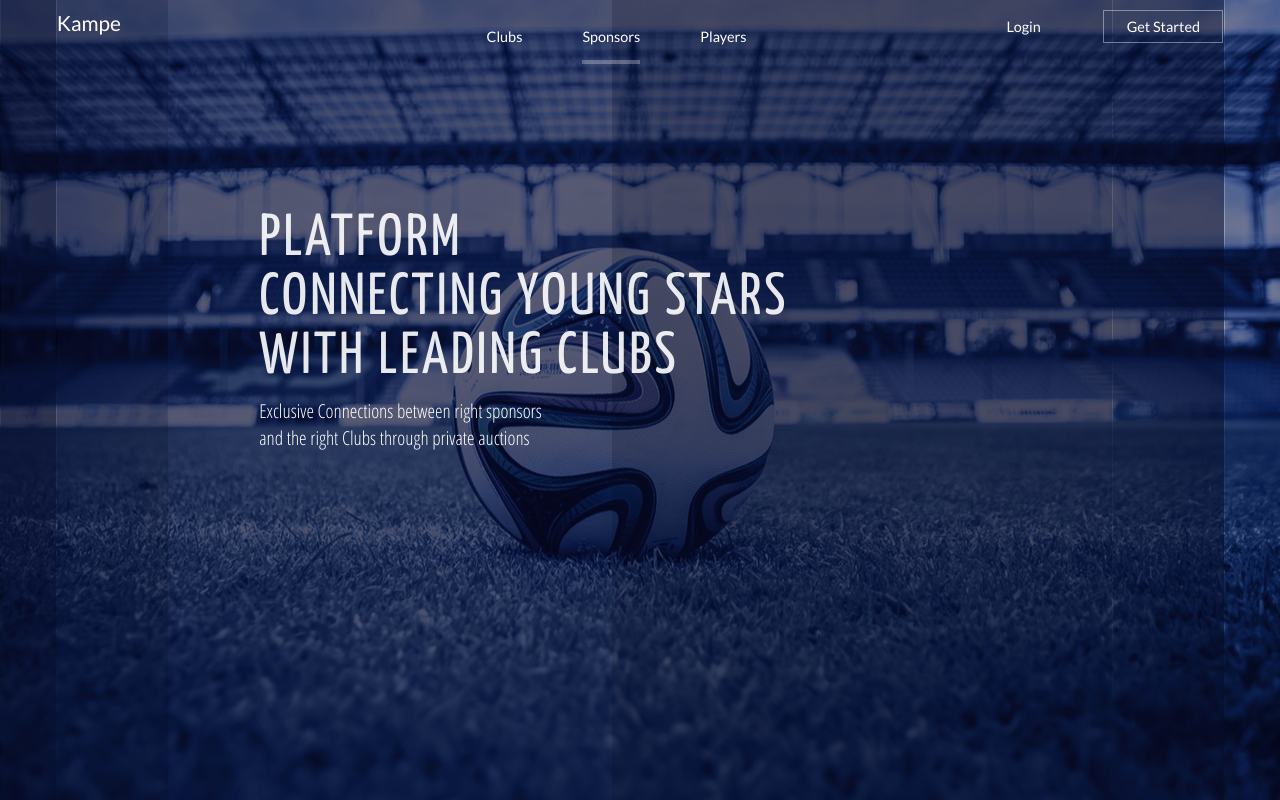
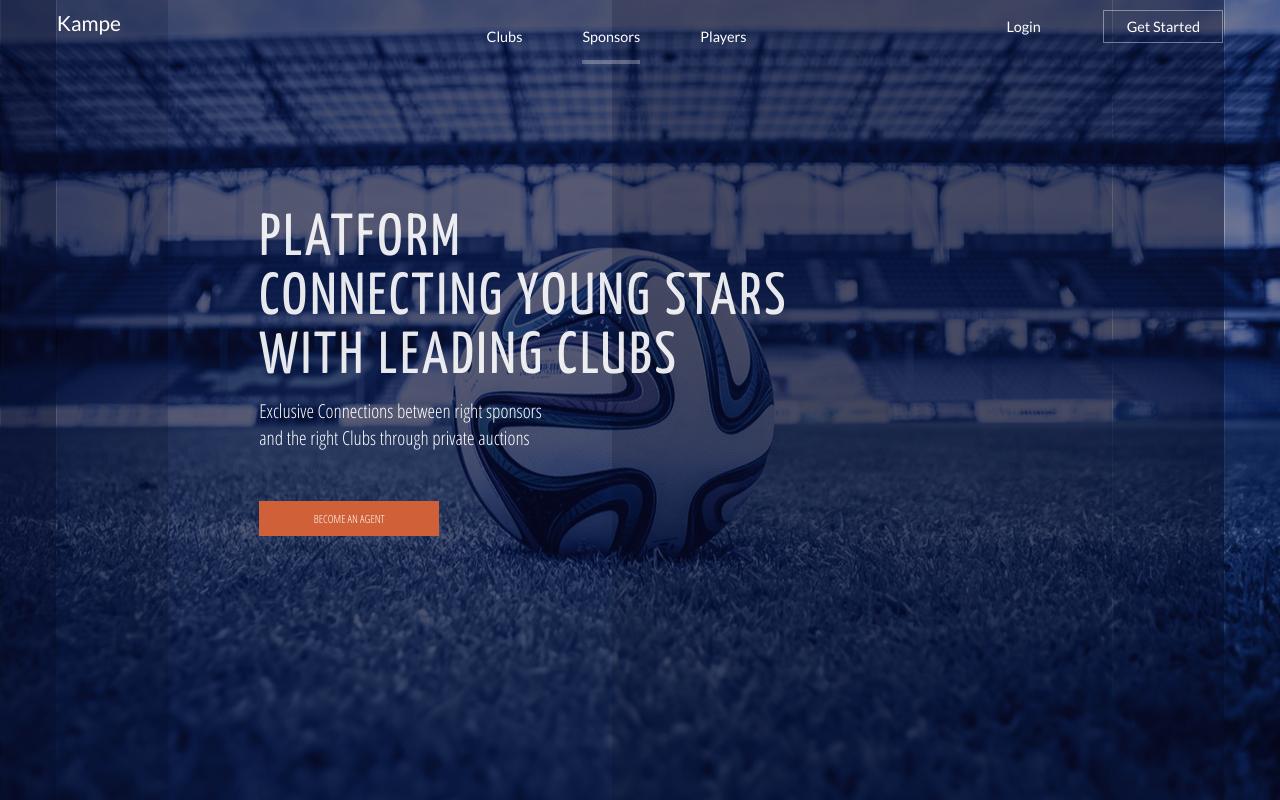
Before and after one commit to bimbowande/Kampe, a React app: page / in a window 1280 px wide. Built offline with nearby package versions, Linux system fonts and the light colour scheme.

Commit message:
design-done

```diff
--- a/src/components/Bg.js
+++ b/src/components/Bg.js
@@ -2,6 +2,7 @@ import React, { Component } from 'react';
 import Nav from './Nav';
 import IntroText from './IntroText';
 import Taglinetext from './Taglinetext';
+import Button from './Button';
 import '../styles/Bg.scss';
 
 class Bg extends Component {
@@ -25,6 +26,7 @@ class Bg extends Component {
                         <IntroText text="WITH LEADING CLUBS"/>
                         <Taglinetext className="tagline-bottom" text="Exclusive Connections between right sponsors"/>
                         <Taglinetext text="and the right Clubs through private auctions"/>
+                        <Button name="BECOME AN AGENT" className="sponsor-btn"/>
                     </div>
                 </div>
             </div>
--- a/src/styles/Bg.scss
+++ b/src/styles/Bg.scss
@@ -88,4 +88,16 @@
         font-size:1.2rem;
         font-weight: 100;
     }
+    & .sponsor-btn{
+        font-family: 'Open Sans Condensed', sans-serif;
+        margin-left:80px;
+        margin-top: 50px;
+        padding:10px;
+        font-size: .7rem;
+        color: white;
+        width:180px;
+        cursor: pointer;
+        border:none;
+        background-color:rgb(208, 96, 55);
+    }
 }
```
